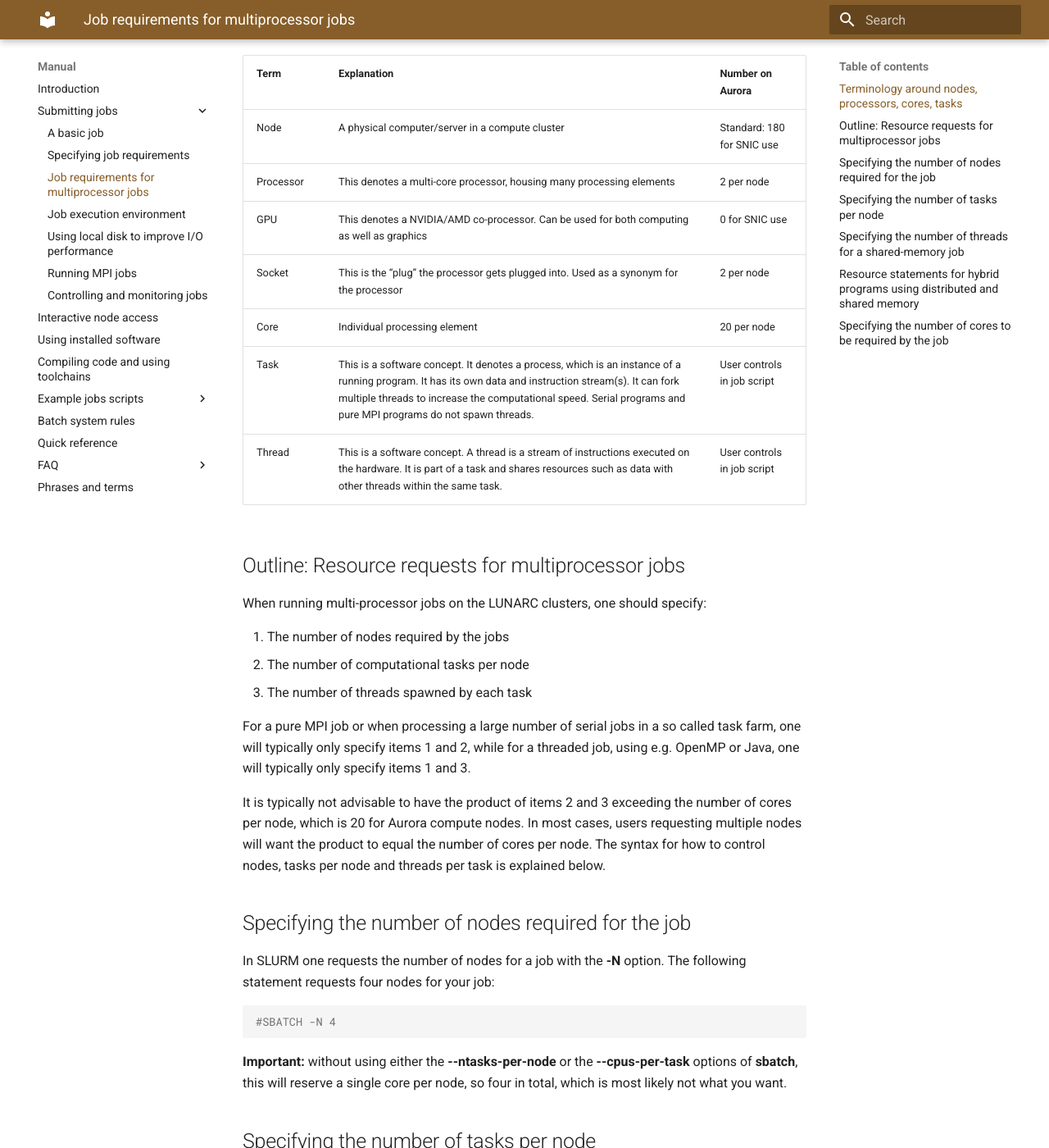
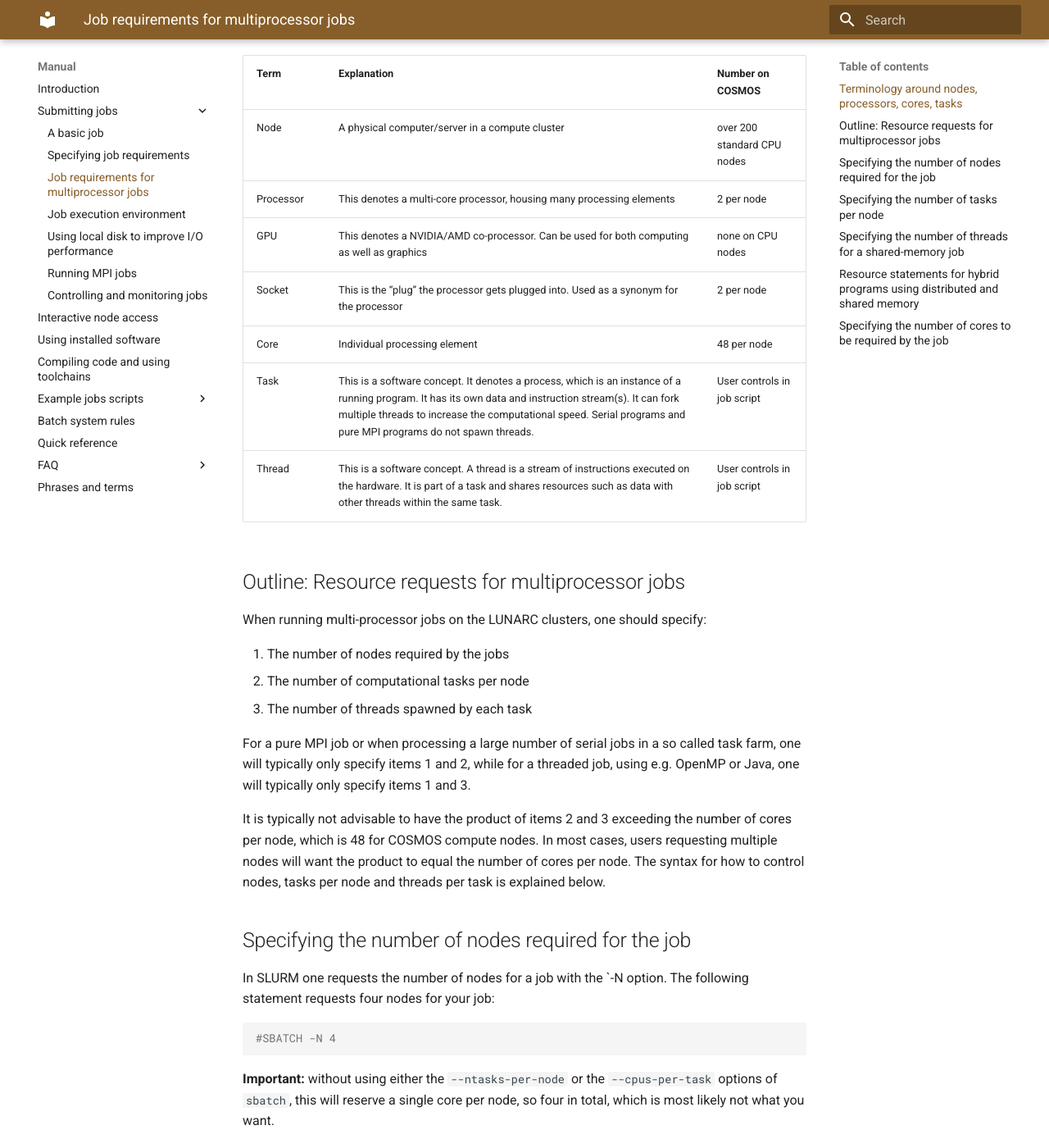
Before and after one commit to lunarc/lunarc_docs, an MkDocs documentation site: the page built from docs/manual/submitting_jobs/manual_requirements_multiproc.md, in a window 1280 px wide and 1400 px high, scrolled down 421 px. Shown: the whole window at 82% size. Built offline with MkDocs 1.6.1 and Material for MkDocs 9.7.7, drawn with Linux system fonts in a browser that asks for light colours; comment, search, counter and statistics services are not loaded.

Commit message:
First set of revisions for Aurora -> COSMOS

````diff
--- a/docs/manual/submitting_jobs/manual_requirements_multiproc.md
+++ b/docs/manual/submitting_jobs/manual_requirements_multiproc.md
@@ -4,13 +4,13 @@ In HPC it is very common to have many processing elements working on a job. The
 
 There is a lot of structure within modern HPC equipment. For the purposes of this user guide we will stick to the following terminology:
 
-| Term | Explanation | Number on Aurora |
+| Term | Explanation | Number on COSMOS |
 |-----------|---------------------------------|-----------------------------|
-| Node | A physical computer/server in a compute cluster | Standard: 180 for SNIC use |
+| Node | A physical computer/server in a compute cluster | over 200 standard CPU nodes|
 | Processor | This denotes a multi-core processor, housing many processing elements | 2 per node |
-| GPU | This denotes a NVIDIA/AMD co-processor. Can be used for both computing as well as graphics | 0 for SNIC use |
+| GPU | This denotes a NVIDIA/AMD co-processor. Can be used for both computing as well as graphics | none on CPU nodes|
 | Socket | This is the “plug” the processor gets plugged into.  Used as a synonym for the processor | 2 per node |
-| Core | Individual processing element | 20 per node |
+| Core | Individual processing element | 48 per node |
 | Task | This is a software concept.  It denotes a process, which is an instance of a running program.  It has its own data and instruction stream(s).  It can fork multiple threads to increase the computational speed.  Serial programs and pure MPI programs do not spawn threads. | User controls in job script |
 | Thread | This is a software concept.  A thread is a stream of instructions executed on the hardware.  It is part of a task and shares resources such as  data with other threads within the same task. | User controls in job script |
 
@@ -24,18 +24,18 @@ When running multi-processor jobs on the LUNARC clusters, one should specify:
 
 For a pure MPI job or when processing a large number of serial jobs in a so called task farm, one will typically only specify items 1 and 2, while for a threaded job, using e.g. OpenMP or Java, one will typically only specify items 1 and 3.
 
-It is typically not advisable to have the product of items 2 and 3 exceeding the number of cores per node, which is 20 for Aurora compute nodes. In most cases, users requesting multiple nodes will want the product to equal the number of cores per node. The syntax for how to control nodes,
+It is typically not advisable to have the product of items 2 and 3 exceeding the number of cores per node, which is 48 for COSMOS compute nodes. In most cases, users requesting multiple nodes will want the product to equal the number of cores per node. The syntax for how to control nodes,
 tasks per node and threads per task is explained below.
 
 ## Specifying the number of nodes required for the job
 
-In SLURM one requests the number of nodes for a job with the **-N** option. The following statement requests four nodes for your job:
+In SLURM one requests the number of nodes for a job with the `-N option. The following statement requests four nodes for your job:
 
 ```bash
 #SBATCH -N 4
 ```
 
-**Important:** without using either the **--ntasks-per-node** or the **--cpus-per-task** options of **sbatch**, this will reserve a single core per node, so four in total, which is most likely not what you want.
+**Important:** without using either the `--ntasks-per-node` or the `--cpus-per-task` options of `sbatch`, this will reserve a single core per node, so four in total, which is most likely not what you want.
 
 ## Specifying the number of tasks per node
 
````
